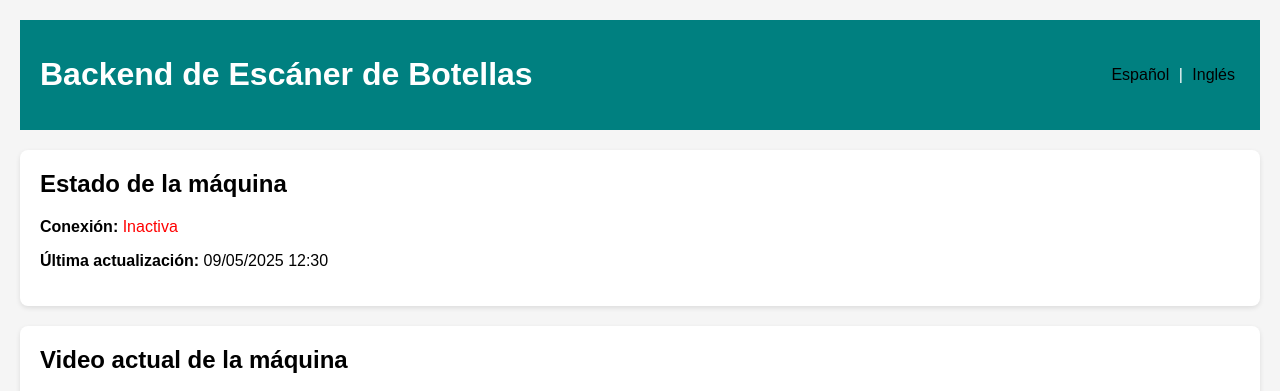
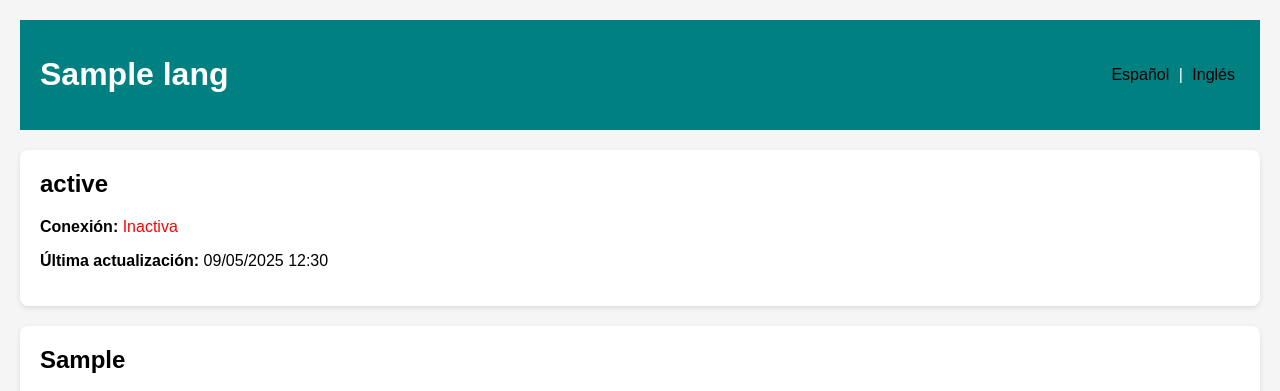
Before and after one commit to Sebastian-Manrique/tfg, a Flask app: template src/api/templates/camera.html in a window 1280 px wide. Shown: the top 391 px of the page. Run offline with Flask 3, Linux system fonts and the light colour scheme; the template is opened without the code that fills it: most values are stand-ins (such as "Sample title", 1, 10 or a date in 2020).

Commit message:
Added
Part of the translation for the web

A very little API for restarting the camera (still working on it)

```diff
--- a/src/api/endpoints.py
+++ b/src/api/endpoints.py
@@ -1,27 +1,68 @@
-from flask import Flask, render_template
+from flask import Flask, render_template, Response, jsonify, after_this_request
+import cv2
 
 app = Flask(__name__)
-
 
 translations = {
     'es': {
         'title': 'Backend de Escáner de Botellas',
         'status': 'Estado de la máquina',
         'manual_scan': 'Iniciar escaneo manual',
+        'video_actual': 'Video actual de la cámara',
+        'ver_camara': 'Ver cámara en linea',
         'restart': 'Reiniciar máquina',
     },
     'en': {
         'title': 'Bottle Scanner Backend',
         'status': 'Machine Status',
         'manual_scan': 'Start Manual Scan',
+        'video_actual': 'Actual camera video',
+        'ver_camara': 'View camera online',
         'restart': 'Restart Machine',
     }
 }
 
-@app.route('/camera')
-def hello():
-    hora_fun_flask = "12:79"
+camera = cv2.VideoCapture(0)  # Open the default camera (0)
+
+
+def camera_frames():
+    while True:
+        isEnable, frame = camera.read()
+        if not isEnable:
+            print("Failed to capture image")
+            break
+        else:
+            # Encode the frame as JPEG
+            response, jpeg = cv2.imencode('.jpg', frame)
+            frame = jpeg.tobytes()
+
+        yield (b'--frame\r\n'
+               b'Content-Type: image/jpeg\r\n\r\n' + frame + b'\r\n')
+
+
+@app.route('/')
+def index():
+    hour_fun_flask = "12:79"
     camera_fun_flask = True
-    return render_template("camera.html", hora=hora_fun_flask, cameraBool=camera_fun_flask)
+    return render_template("camera.html", hora=hour_fun_flask, cameraBool=camera_fun_flask, lang=translations['es'])
+
+
+@app.route('/en')
+def index_en():
+    hour_fun_flask = "12:79"
+    camera_fun_flask = True
+    return render_template("camera.html", hora=hour_fun_flask, cameraBool=camera_fun_flask, lang=translations['en'])
+
+
+@app.route('/video')
+def camera_stream():
+    return Response(camera_frames(), mimetype='multipart/x-mixed-replace; boundary=frame')
+
+
+@app.route('/restart-camera', methods=['POST'])
+def restart():
+    camera.release()
+    return jsonify({"status": "Camera restarted"})
+
 
 app.run(host="0.0.0.0", port=5001, debug=True)
--- a/src/api/static/css/styles.css
+++ b/src/api/static/css/styles.css
@@ -28,12 +28,15 @@ header {
   text-decoration: underline;
 }
 
-.status, .results, .controls, .camera{
+.status,
+.results,
+.controls,
+.camera {
   background: white;
   padding: 20px;
   margin-top: 20px;
   border-radius: 8px;
-    box-shadow: 0px 2px 5px rgba(0,0,0,0.1);
+  box-shadow: 0px 2px 5px rgba(0, 0, 0, 0.1);
 }
 
 h2 {
@@ -48,6 +51,22 @@ h2 {
   border: none;
   border-radius: 5px;
   cursor: pointer;
+}
+
+#video-stream {
+  display: block;
+  margin: auto;
+}
+
+#btnWatch {
+  min-width: 160px;
+  margin-bottom: 10px;
+}
+
+#icon-stream {
+  display: block;
+  margin: auto;
+  height: 480px;
 }
 
 .btn:hover {
@@ -66,5 +85,5 @@ h2 {
   color: red;
 }
 .yellow {
-    color:rgb(197, 200, 0);
+  color: rgb(197, 200, 0);
 }
--- /dev/null
+++ b/src/api/static/js/script.js
@@ -0,0 +1,25 @@
+function toggleVideo() {
+  const video = document.getElementById("video-stream");
+  const icon = document.getElementById("icon-stream");
+  const button = document.getElementById("btnWatch");
+
+  if (video.style.display === "none") {
+    video.style.display = "block";
+    icon.style.display = "none";
+    button.innerHTML = "Dejar de ver";
+    button.style.backgroundColor = "red";
+  } else {
+    video.style.display = "none";
+    icon.style.display = "block";
+    button.innerHTML = "Ver camara en linea";
+    button.style.backgroundColor = "#008080";
+  }
+}
+
+function restart() {
+  fetch("http://127.0.0.1:5001/restart-camera", {
+    method: "POST",
+  })
+    .then((response) => response.json())
+    .then((json) => console.log(json));
+}
--- a/src/api/templates/camera.html
+++ b/src/api/templates/camera.html
@@ -1,8 +1,19 @@
 {% extends "template.html" %}
+
+<head>
+    {% block title %}
+    <title>{{lang.get('title')}}</title>
+    {% endblock %}
+</head>
+
+{% block header %}
+<h1>{{lang.get('title')}}</h1>
+{% endblock %}
+
 {% block content %}
 
 <section class="status">
-    <h2>Estado de la máquina</h2>
+    <h2>{{lang.get('status')}}</h2>
     <p><strong>Conexión:</strong>
         {% if cameraBool %}
         <span class="green">Activa</span>
@@ -14,11 +25,13 @@
 </section>
 
 <section class="camera">
-    <h2>Video actual de la máquina</h2>
-    <iframe width="560" height="315" src="https://www.youtube.com/embed/IhchfhxvPKI?si=5Mb8-NUUAx_i8lXj"
-        title="YouTube video player" frameborder="0"
-        allow="accelerometer; autoplay; clipboard-write; encrypted-media; gyroscope; picture-in-picture; web-share"
-        referrerpolicy="strict-origin-when-cross-origin" allowfullscreen></iframe>
+    <h2> {{lang.get('video_actual')}} </h2>
+    <button class="btn" id="btnWatch" onclick="toggleVideo()">{{lang.get('ver_camara')}}</button>
+    <div>
+        <!-- Only visible if the camera is the button is pressed -->
+        <img src="{{ url_for('camera_stream') }}" id="video-stream" alt="video-from-camera" style="display: none;">
+        <img src="{{ url_for('static', filename='img/camera.png') }}" id="icon-stream" alt="icon-for-camera">
+    </div>
 </section>
 
 <section class="results">
@@ -42,8 +55,11 @@
 
 <section class="controls">
     <h2>Controles</h2>
-    <button class="btn" onclick="alert('Escaneo manual iniciado')">Iniciar escaneo manual</button>
-    <button class="btn" onclick="alert('Máquina reiniciada')">Reiniciar máquina</button>
+    <a href="/video">
+        <button class="btn">Iniciar escaneo manual</button>
+    </a>
+
+    <button class="btn" onclick="restart()">Reiniciar máquina</button>
 </section>
 
 {% endblock %}
--- a/src/api/templates/template.html
+++ b/src/api/templates/template.html
@@ -4,17 +4,19 @@
 <head>
     <meta charset="UTF-8">
     <meta name="viewport" content="width=device-width, initial-scale=1.0">
-    <title>Panel de Escaneo de Botellas</title>
+    {% block title %}{% endblock %}
     <link rel="stylesheet" href="{{ url_for('static', filename='css/styles.css') }}">
+    <link rel="icon" type="image/x-icon" href="{{ url_for('static', filename='img/camera.png') }}">
 
 </head>
 
 <body>
     <header>
-        <h1>Backend de Escáner de Botellas</h1>
+        {% block header %}{% endblock %}
+
 
         <div class="language-selector">
-            <a href="?lang=es">Español</a> | <a href="?lang=en">Inglés</a>
+            <a href="/">Español</a> | <a href="/en">Inglés</a>
         </div>
 
     </header>
@@ -22,7 +24,7 @@
     {% block content %}
     {#Aqui va el codigo de las demas webs. #}
     {% endblock %}
-
+    <script src="{{ url_for('static', filename='js/script.js') }}"></script>
 </body>
 
 </html>
```
Also changed, not shown: src/api/static/img/camera.png (added). Lines whose indentation alone changed are shown as unchanged.
